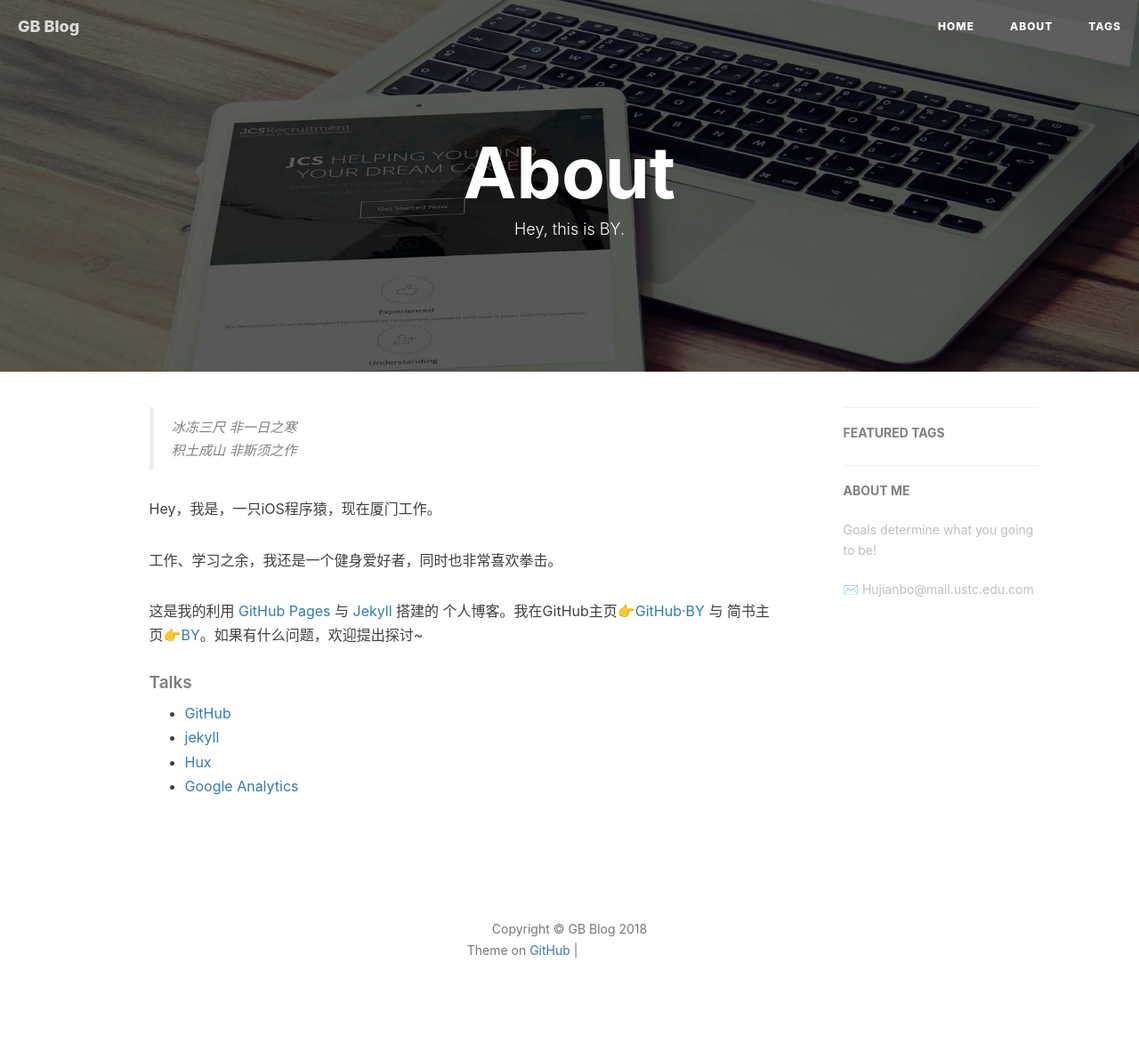
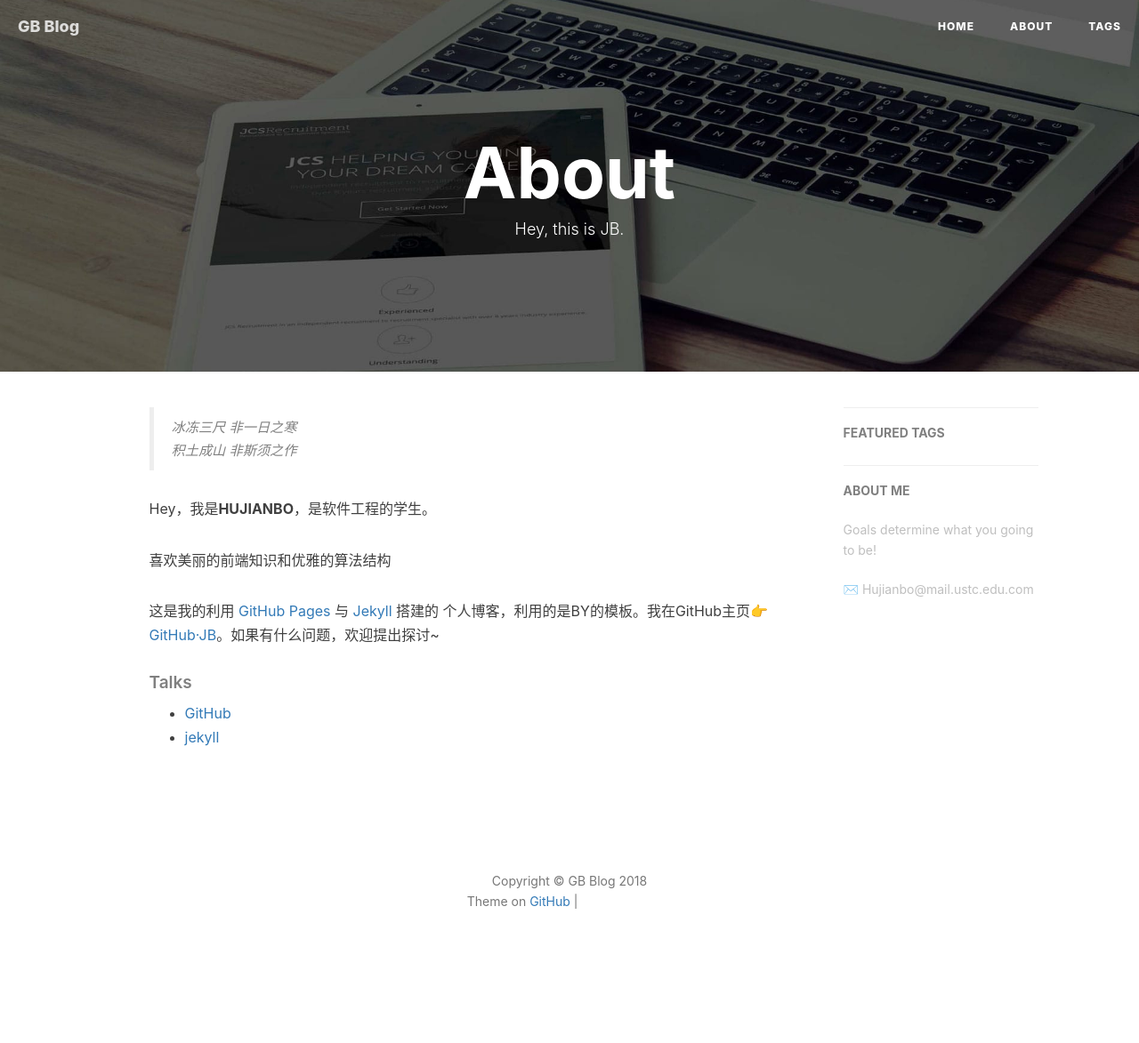
Before and after one commit to Hujianboo/Hujianboo.github.io, a Jekyll site: the page built from about.html, in a window 1280 px wide. Shown: the whole page at 89% size. Built offline with Jekyll 4.4.1, drawn with Linux system fonts in a browser that asks for light colours; nearby versions of some CDN libraries; comment, search, counter and statistics services are not loaded; after the commit the page ends 1118 px from its top, so only the background shows below that; grey boxes are pictures that could not be loaded.

Commit message:
new blog

```diff
--- a/about.html
+++ b/about.html
@@ -1,7 +1,7 @@
 ---
 layout: page
 title: "About"
-description: "Hey, this is BY."
+description: "Hey, this is JB."
 header-img: "img/post-bg-rwd.jpg"
 ---
 
@@ -18,11 +18,11 @@ header-img: "img/post-bg-rwd.jpg"
     <blockquote><p>冰冻三尺 非一日之寒<br>
     积土成山 非斯须之作</p></blockquote>
 
-    <p>Hey，我是<strong></strong>，一只iOS程序猿，现在厦门工作。</p>
+    <p>Hey，我是<strong>HUJIANBO</strong>，是软件工程的学生。</p>
 
-    <p>工作、学习之余，我还是一个健身爱好者，同时也非常喜欢拳击。</p>
+    <p>喜欢美丽的前端知识和优雅的算法结构</p>
 
-    <p>这是我的利用 <a href="https://pages.github.com/">GitHub Pages</a> 与 <a href="http://jekyll.com.cn/">Jekyll</a> 搭建的 个人博客。我在GitHub主页<a href="https://github.com/qiubaiying">👉GitHub·BY</a> 与 简书主页<a href="https://http://www.jianshu.com/u/e71990ada2fd">👉BY</a>。如果有什么问题，欢迎提出探讨~</p>
+    <p>这是我的利用 <a href="https://pages.github.com/">GitHub Pages</a> 与 <a href="http://jekyll.com.cn/">Jekyll</a> 搭建的 个人博客，利用的是BY的模板。我在GitHub主页<a href="https://github.com/Hujianboo">👉GitHub·JB</a>。如果有什么问题，欢迎提出探讨~</p>
 
     <p></p>
 
@@ -31,8 +31,7 @@ header-img: "img/post-bg-rwd.jpg"
     <ul>
         <li><a href="https://github.com">GitHub</a></li>
         <li><a href="http://jekyll.com.cn/">jekyll</a></li>
-        <li><a href="http://huangxuan.me/">Hux</a></li>
-        <li><a href="https://analytics.google.com/analytics">Google Analytics</a></li>
+
     </ul>
 </div>
 
```
